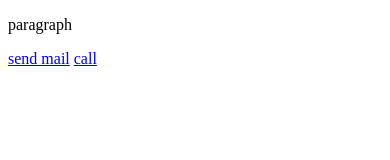
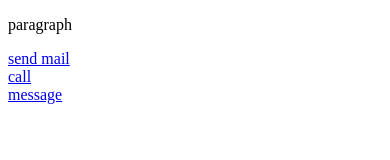
Before and after one commit to davidgabriel07/core2020, a plain HTML site: page index.html in a window 390 px wide. Drawn offline with Linux system fonts and the light colour scheme.

Commit message:
index with mail phone no and sms

```diff
--- a/index.html
+++ b/index.html
@@ -8,7 +8,8 @@
 </head>
 <body>
     <p>paragraph</p>
-    <a href="mailto:davidgabriel07@gmail.com">send mail</a>
-    <a href="tel:9445610902">call</a>
+    <a href="mailto:davidgabriel07@gmail.com">send mail</a><br>
+    <a href="tel:9445610902">call</a><br>
+    <a href="sms:9445610902">message</a>
 </body>
 </html>
```
